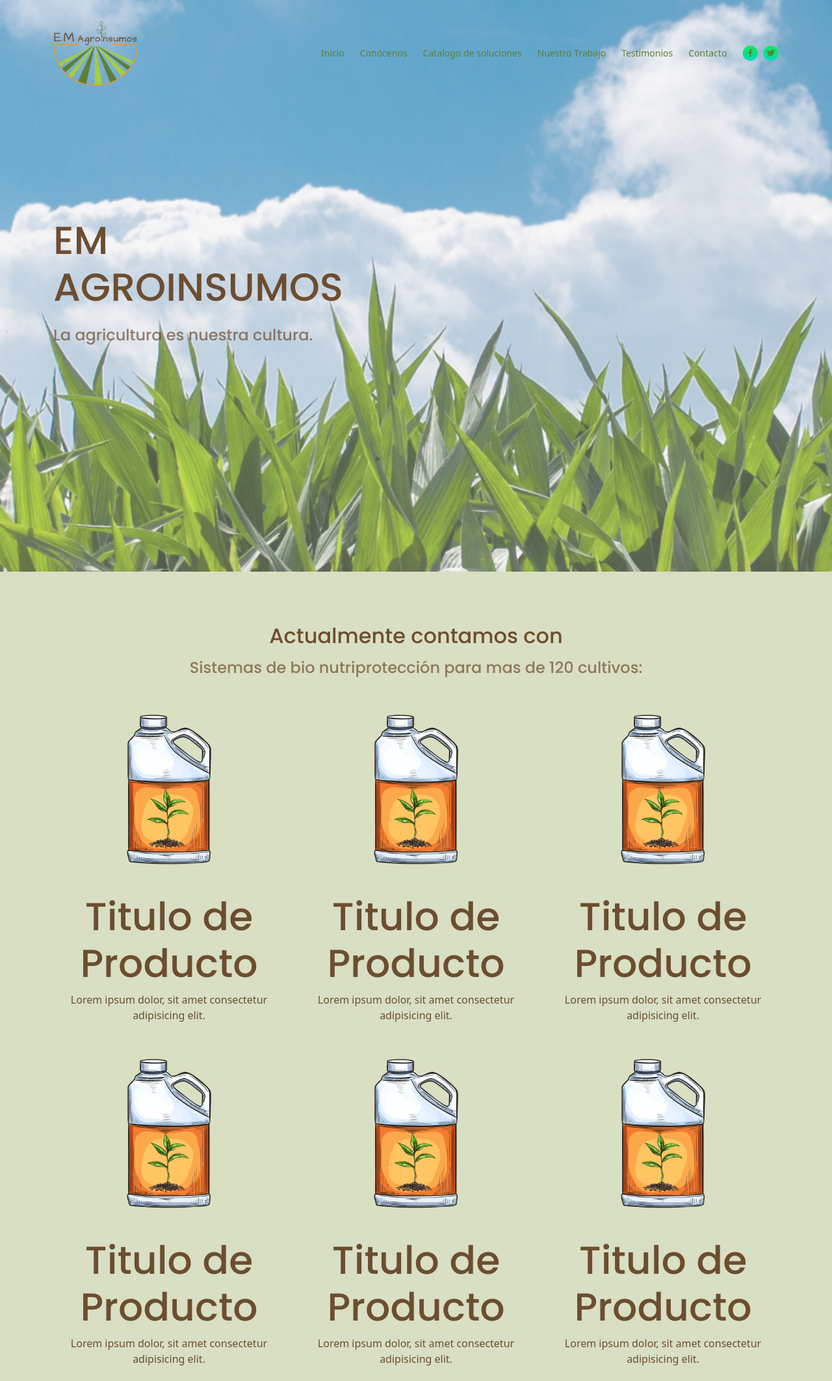
After one commit to AlexLimaCode/Agroinsumos, a PHP site: page /pages/products.html in a window 1280 px wide. The commit adds this page. Shown: the whole page at 65% size. Run offline with PHP 8.4, Linux system fonts and the light colour scheme.

Commit message:
add-products-section-and-specifications

```diff
--- a/css/style.css
+++ b/css/style.css
@@ -265,7 +265,7 @@
 /*     Home     */
 /****************/
 .home {
-	background-image: url(../assets/images/home.jpg);
+	background-image: url(../assets/images/home/1.png);
 	background-size: cover;
 	background-position: center;
 	background-repeat: no-repeat;
@@ -374,14 +374,14 @@
 	border: 2px solid #6D4D31;
 }
 
-.services .card:hover {
+/* .services .card:hover {
 	border: 10px solid;
 	transform: scale(1.01);
 	border-image-slice: 1;
 	border-width: 2px;
 	border-image-source: var(--gradient);
 	box-shadow: 5px 5px 0px 0px #0ee951;
-}
+} */
 
 
 /*****************/
@@ -730,3 +730,28 @@
 		background-size: 22px 34px;
 	}
 }
+
+
+/* New classes */
+.image {
+	border: 2px solid #fff;
+	width: 100%;
+	overflow: hidden
+}
+
+.image img {
+	width: 100%;
+	height: 300;
+	transition: all 2s ease-in-out
+}
+
+.image:hover img {
+	transform: scale(1.3, 1.3);
+	cursor: pointer
+}
+
+.productsCard {
+	padding: 20px;
+	border-radius: 0;
+	border: 2px solid #D9DFC2;
+}
--- a/index.html
+++ b/index.html
@@ -56,7 +56,7 @@
                         <a class="nav-link" href="#about">Conócenos</a>
                     </li>
                     <li class="nav-item">
-                        <a class="nav-link" href="#services">Catalogo de soluciones</a>
+                        <a class="nav-link" href="./pages/products.html">Catalogo de soluciones</a>
                     </li>
                     <li class="nav-item">
                         <a class="nav-link" href="#plans">Nuestro Trabajo</a>
--- /dev/null
+++ b/pages/products.html
@@ -0,0 +1,227 @@
+<!DOCTYPE html>
+<html lang="en">
+    <head>
+        <meta charset="UTF-8">
+        <meta name="viewport" content="width=device-width, initial-scale=1, shrink-to-fit=no">
+
+        <!-- SEO Meta Tags -->
+        <meta name="description" content="Your description">
+        <meta name="author" content="Your name">
+
+        <!-- OG Meta Tags to improve the way the post looks when you share the page on Facebook, Twitter, LinkedIn -->
+        <meta property="og:site_name" content="" /> <!-- website name -->
+        <meta property="og:site" content="" /> <!-- website link -->
+        <meta property="og:title" content=""/> <!-- title shown in the actual shared post -->
+        <meta property="og:description" content="" /> <!-- description shown in the actual shared post -->
+        <meta property="og:image" content="" /> <!-- image link, make sure it's jpg -->
+        <meta property="og:url" content="" /> <!-- where do you want your post to link to -->
+        <meta name="twitter:card" content="summary_large_image"> <!-- to have large image post format in Twitter -->
+
+        <!-- Webpage Title -->
+        <title>EM Agroinsumos</title>
+
+        <!-- Styles -->
+        <link href="https://fonts.googleapis.com/css2?family=Poppins:wght@400;500;700&display=swap" rel="stylesheet">
+        <link href="../css/bootstrap.min.css" rel="stylesheet">
+        <link href="../css/fontawesome-all.min.css" rel="stylesheet">
+        <link href="../css/aos.min.css" rel="stylesheet">
+        <link href="../css/swiper.css" rel="stylesheet">
+        <link href="../css/style.css" rel="stylesheet">
+        <!-- Favicon -->
+        <link rel="icon" href="../assets/images/favicon.png">
+
+    </head>
+<body>
+
+     <!-- Navigation -->
+     <nav id="navbar" class="navbar navbar-expand-lg fixed-top navbar-dark" aria-label="Main navigation">
+        <div class="container">
+
+            <!-- Image Logo -->
+            <!-- <a class="navbar-brand logo-image" href="index.html"><img src="images/logo.svg" alt="alternative"></a> -->
+
+            <!-- Text Logo - Use this if you don't have a graphic logo -->
+            <a class="navbar-brand logo-text" href="../index.html"><img src="../assets/images/emLogo.png" style="width: 130px; height: 100px;" alt=""></a>
+
+            <button class="navbar-toggler p-0 border-0" type="button" id="navbarSideCollapse" aria-label="Toggle navigation">
+                <span class="navbar-toggler-icon"></span>
+            </button>
+
+            <div class="navbar-collapse offcanvas-collapse" id="navbarsExampleDefault" >
+                <ul class="navbar-nav ms-auto navbar-nav-scroll">
+                    <li class="nav-item">
+                        <a class="nav-link" aria-current="page" href="#">Inicio</a>
+                    </li>
+                    <li class="nav-item">
+                        <a class="nav-link" href="#">Conócenos</a>
+                    </li>
+                    <li class="nav-item">
+                        <a class="nav-link" href="#">Catalogo de soluciones</a>
+                    </li>
+                    <li class="nav-item">
+                        <a class="nav-link" href="#">Nuestro Trabajo</a>
+                    </li>
+                    <!-- <li class="nav-item dropdown">
+                        <a class="nav-link dropdown-toggle" id="dropdown01" data-bs-toggle="dropdown" aria-expanded="false" href="#">Drop</a>
+
+                        <ul class="dropdown-menu" aria-labelledby="dropdown01">
+                            <li><a class="dropdown-item" href="article.html">Article Details</a></li>
+                            <li><div class="dropdown-divider"></div></li>
+                            <li><a class="dropdown-item" href="terms.html">Terms Conditions</a></li>
+                            <li><div class="dropdown-divider"></div></li>
+                            <li><a class="dropdown-item" href="privacy.html">Privacy Policy</a></li>
+                        </ul>
+                    </li> -->
+                    <li class="nav-item">
+                        <a class="nav-link" href="#">Testimonios</a>
+                    </li>
+                    <li class="nav-item">
+                        <a class="nav-link" href="#">Contacto</a>
+                    </li>
+                </ul>
+                <span class="nav-item social-icons">
+                    <span class="fa-stack">
+                        <a href="#your-link">
+                            <i class="fas fa-circle fa-stack-2x"></i>
+                            <i class="fab fa-facebook-f fa-stack-1x"></i>
+                        </a>
+                    </span>
+                    <span class="fa-stack">
+                        <a href="#your-link">
+                            <i class="fas fa-circle fa-stack-2x"></i>
+                            <i class="fab fa-twitter fa-stack-1x"></i>
+                        </a>
+                    </span>
+                </span>
+            </div> <!-- end of navbar-collapse -->
+        </div> <!-- end of container -->
+    </nav> <!-- end of navbar -->
+
+    <!-- end of navigation -->
+
+    <!-- Home -->
+    <section class="home py-5 d-flex align-items-center" id="header">
+        <div class="container text-light py-5"  data-aos="fade-right">
+            <h1 class="headline">EM <br>AGROINSUMOS</h1>
+            <h4 class="para para-light py-3">La agricultura es nuestra cultura.</h4>
+        </div> <!-- end of container -->
+    </section> <!-- end of home -->
+
+
+
+    <section style="background-color: #D9DFC2;">
+        <br><br><br>
+        <div class="container text-light">
+            <div class="text-center pb-4" >
+                <h2 class="py-2">Actualmente contamos con</h2>
+                <h4 class="para-light">Sistemas de bio nutriprotección para mas de 120 cultivos:</h4>
+            </div>
+            <div class="row">
+                <div class="col-md">
+                    <a href="./specifications.html">
+                        <div class="productsCard bg-transparent hover-zoom image">
+                            <img src="../assets/products/2.png" class="img-fluid">
+                            <br><br>
+                            <div class="text-center">
+                                <h1>
+                                    Titulo de Producto
+                                </h1>
+                                <p>
+                                    Lorem ipsum dolor, sit amet consectetur adipisicing elit.
+                                </p>
+                            </div>
+                        </div>
+                    </a>
+                </div>
+                <div class="col-md">
+                    <a href="./specifications.html">
+                        <div class="productsCard bg-transparent image">
+                            <img src="../assets/products/2.png" class="img-fluid">
+                            <br><br>
+                            <div class="text-center">
+                                <h1>
+                                    Titulo de Producto
+                                </h1>
+                                <p>
+                                    Lorem ipsum dolor, sit amet consectetur adipisicing elit.
+                                </p>
+                            </div>
+                        </div>
+                    </a>
+                </div>
+                <div class="col-md">
+                    <a href="./specifications.html">
+                        <div class="productsCard bg-transparent image">
+                            <img src="../assets/products/2.png" class="img-fluid">
+                            <br><br>
+                            <div class="text-center">
+                                <h1>
+                                    Titulo de Producto
+                                </h1>
+                                <p>
+                                    Lorem ipsum dolor, sit amet consectetur adipisicing elit.
+                                </p>
+                            </div>
+                        </div>
+                    </a>
+                </div>
+                <div class="col-md">
+                    <a href="./specifications.html">
+                        <div class="productsCard bg-transparent image">
+                            <img src="../assets/products/2.png" class="img-fluid">
+                            <br><br>
+                            <div class="text-center">
+                                <h1>
+                                    Titulo de Producto
+                                </h1>
+                                <p>
+                                    Lorem ipsum dolor, sit amet consectetur adipisicing elit.
+                                </p>
+                            </div>
+                        </div>
+                    </a>
+                </div>
+                <div class="col-md">
+                    <a href="./specifications.html">
+                        <div class="productsCard bg-transparent image">
+                            <img src="../assets/products/2.png" class="img-fluid">
+                            <br><br>
+                            <div class="text-center">
+                                <h1>
+                                    Titulo de Producto
+                                </h1>
+                                <p>
+                                    Lorem ipsum dolor, sit amet consectetur adipisicing elit.
+                                </p>
+                            </div>
+                        </div>
+                    </a>
+                </div>
+                <div class="col-md">
+                    <a href="./specifications.html">
+                        <div class="productsCard bg-transparent image">
+                            <img src="../assets/products/2.png" class="img-fluid">
+                            <br><br>
+                            <div class="text-center">
+                                <h1>
+                                    Titulo de Producto
+                                </h1>
+                                <p>
+                                    Lorem ipsum dolor, sit amet consectetur adipisicing elit.
+                                </p>
+                            </div>
+                        </div>
+                    </a>
+                </div>
+            </div> <!-- end of row -->
+        </div> <!-- end of container -->
+    </section> <!-- end of services -->
+
+    <!-- Scripts -->
+    <script src="../js/bootstrap.min.js"></script><!-- Bootstrap framework -->
+    <script src="../js/purecounter.min.js"></script> <!-- Purecounter counter for statistics numbers -->
+    <script src="../js/swiper.min.js"></script><!-- Swiper for image and text sliders -->
+    <script src="../js/aos.js"></script><!-- AOS on Animation Scroll -->
+    <script src="../js/script.js"></script>  <!-- Custom scripts -->
+</body>
+</html>
```
Also changed, not shown: pages/prueba.html (+49 -21 lines), pages/specifications.html (added, +139 -0 lines), assets/products/p1.png (added).
